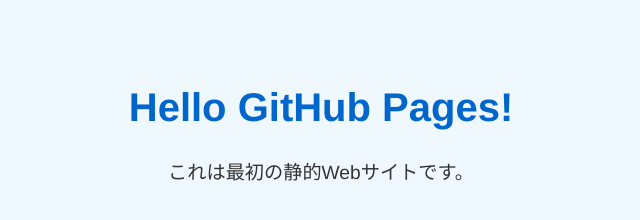
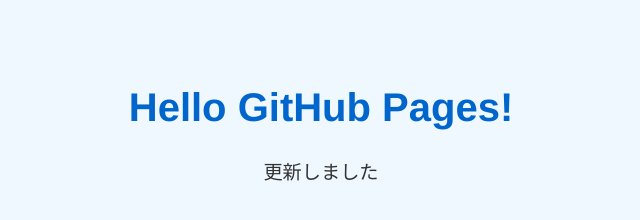
Before and after one commit to NAKAJIMA-cmd/my-first-site, a plain HTML site: page index.html in a window 1280 px wide. Shown: the whole page, without its empty margins (319-959 px from the left). Drawn offline with Linux system fonts and the light colour scheme.

Commit message:
Update index.html

```diff
--- a/index.html
+++ b/index.html
@@ -25,6 +25,6 @@
 </head>
 <body>
   <h1>Hello GitHub Pages!</h1>
-  <p>これは最初の静的Webサイトです。</p>
+  <p>更新しました</p>
 </body>
 </html>
```
